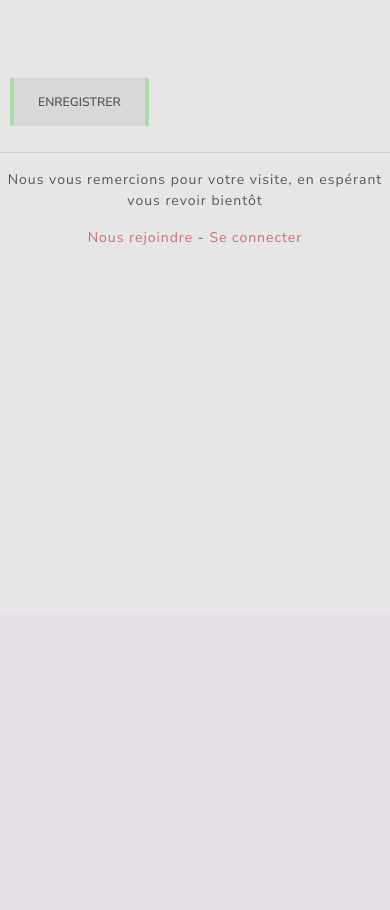
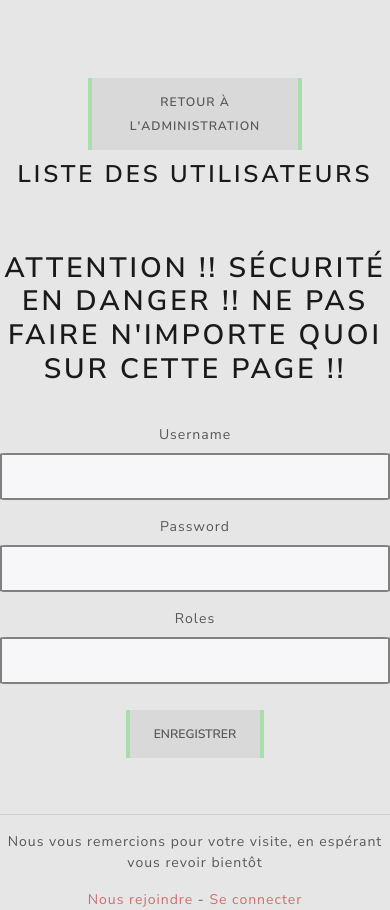
Before and after one commit to benoitsouillat/playdogs, a Symfony app: template templates/administration/inscription.html.twig in a window 390 px wide. Shown: the part 230-1140 px from the top of the page. Before the commit the page ends 475 px from the top, so only its background shows below. Run offline with Twig, Linux system fonts and the light colour scheme; the template is opened without the code that fills it, so the values that code supplies are empty; form fields are guessed from the names that the template uses; some libraries are stand-ins or nearby versions.

Commit message:
review admin panel in responsive and add a list of membre in inscription page

```diff
--- a/public/css/main.css
+++ b/public/css/main.css
@@ -587,6 +587,11 @@ footer {
   -webkit-box-direction: normal;
       -ms-flex-direction: column;
           flex-direction: column;
+  padding: 40px;
+  border: solid 2px #a6a6a6;
+  -webkit-box-shadow: 2px 2px 10px #595959;
+          box-shadow: 2px 2px 10px #595959;
+  border-radius: 20px;
 }
 
 .contact-container form > div {
@@ -614,7 +619,7 @@ footer {
   width: 70%;
   border: grey solid 2px;
   border-radius: 5px;
-  height: 32px;
+  min-height: 32px;
 }
 
 .contact-container form textarea {
@@ -981,4 +986,92 @@ footer {
   border: solid grey 3px;
   min-height: 120px;
 }
+
+@media all and (max-width: 700px) {
+  .manage {
+    display: -webkit-box;
+    display: -ms-flexbox;
+    display: flex;
+    -webkit-box-orient: vertical;
+    -webkit-box-direction: normal;
+        -ms-flex-direction: column;
+            flex-direction: column;
+    -webkit-box-pack: center;
+        -ms-flex-pack: center;
+            justify-content: center;
+    -webkit-box-align: center;
+        -ms-flex-align: center;
+            align-items: center;
+  }
+  .manage__add {
+    -ms-flex-wrap: wrap;
+        flex-wrap: wrap;
+  }
+  .manage__add form {
+    max-width: unset;
+    min-width: unset;
+    width: 100%;
+    -webkit-box-ordinal-group: 3;
+        -ms-flex-order: 2;
+            order: 2;
+  }
+  .manage__add__info {
+    padding-top: 10px;
+    display: -webkit-box;
+    display: -ms-flexbox;
+    display: flex;
+    -webkit-box-orient: vertical;
+    -webkit-box-direction: normal;
+        -ms-flex-direction: column;
+            flex-direction: column;
+    -webkit-box-pack: start;
+        -ms-flex-pack: start;
+            justify-content: flex-start;
+    -webkit-box-align: center;
+        -ms-flex-align: center;
+            align-items: center;
+    max-width: unset;
+    min-width: unset;
+    width: 100%;
+  }
+  .manage__add__info ul {
+    padding: 0;
+  }
+  .manage__add__info a {
+    -ms-flex-item-align: center;
+        -ms-grid-row-align: center;
+        align-self: center;
+  }
+  .manage__add .form-group textarea {
+    width: 80% !important;
+  }
+  .manage .manage__option {
+    width: 60%;
+    -webkit-box-orient: vertical;
+    -webkit-box-direction: normal;
+        -ms-flex-direction: column;
+            flex-direction: column;
+    -webkit-box-align: stretch;
+        -ms-flex-align: stretch;
+            align-items: stretch;
+    text-align: center;
+  }
+  .manage .manage__option input, .manage .manage__option h3 {
+    -ms-flex-item-align: center;
+        -ms-grid-row-align: center;
+        align-self: center;
+  }
+  .manage__list ul {
+    width: 90%;
+    font-weight: bold;
+    padding: 0;
+    padding-bottom: 15px;
+    margin-bottom: 10px;
+  }
+  .manage__list ul li {
+    border-bottom: solid 1px gray;
+    font-size: 16px;
+    text-align: center;
+  }
+}
 /*# sourceMappingURL=main.css.map */
--- a/public/css/pages/_admin.scss
+++ b/public/css/pages/_admin.scss
@@ -127,3 +127,75 @@
     }
 
 }
+
+@media all and (max-width: 700px)
+{
+.manage {
+    display: flex;
+    flex-direction: column;
+    justify-content: center;
+    align-items: center;
+
+    &__add {
+        flex-wrap: wrap;
+
+        form {
+            max-width: unset;
+            min-width: unset;
+            width: 100%;
+            order: 2;
+        }
+        &__info {
+            padding-top: 10px;
+            display: flex;
+            flex-direction: column;
+            justify-content: flex-start;
+            align-items: center;
+
+            max-width: unset;
+            min-width: unset;
+            width: 100%;
+
+            ul {
+                padding: 0;
+            }
+
+            a {
+                align-self: center;
+            }
+        }
+        .form-group {
+            textarea {
+                width: 80%!important;
+            }
+        }
+    }
+    .manage__option {
+        width: 60%;
+        flex-direction: column;
+        align-items: stretch;
+        text-align: center;
+
+        input, h3 {
+            align-self: center;
+        }
+    }
+    &__list {
+        ul {
+            width: 90%;
+            font-weight: bold;
+            padding: 0;
+            padding-bottom: 15px;
+            margin-bottom: 10px;
+
+
+            li {
+                border-bottom: solid 1px lighten($second-color, 50);
+                font-size: 16px;
+                text-align: center;
+
+            }
+        }
+    }
+}
+}
--- a/public/css/pages/_contact.scss
+++ b/public/css/pages/_contact.scss
@@ -9,6 +9,10 @@
         width: 50%;
         display: flex;
         flex-direction: column;
+        padding: 40px;
+        border: solid 2px lighten($second-color, 65);
+        box-shadow: 2px 2px 10px lighten($second-color, 35);
+        border-radius: 20px;
 
         > div {
             margin: 10px 0;
@@ -27,7 +31,8 @@
             width: 70%;
             border: grey solid 2px;
             border-radius: 5px;
-            height: 32px;
+            min-height: 32px;
+
         }
         textarea {
             min-height: 80px;
--- a/src/Controller/LoginController.php
+++ b/src/Controller/LoginController.php
@@ -30,6 +30,11 @@ class LoginController extends AbstractController
      */
     public function inscription(UserPasswordEncoderInterface $encoder, EntityManagerInterface $manager, Request $request): Response
     {
+
+        $repo = $this->getDoctrine()->getRepository(User::class);
+        $lists = $repo->findAll();
+
+
         $user = new User();
 
         $form = $this->createForm(InscriptionType::class, $user);
@@ -46,6 +51,7 @@ class LoginController extends AbstractController
         return $this->render('administration/inscription.html.twig', [
             'title' => 'Inscrire',
             'form' => $form->createView(),
+            'lists' => $lists,
         ]);
     }
 
--- a/templates/administration/admin.html.twig
+++ b/templates/administration/admin.html.twig
@@ -2,9 +2,6 @@
 
 {% block body %}
     {% if app.user %}
-
-        <p>Affichage des candidatures</p>
-
         <div class="manage">
             <div class="manage__option">
                 <a href="{{ path('admin_price')}}" class="btn" > Gérer les prix </a>
--- a/templates/administration/candidate.html.twig
+++ b/templates/administration/candidate.html.twig
@@ -19,6 +19,10 @@
     </section>
 
     {% endfor %}
+
+    <div>
+        <a class="btn" href="{{ path('admin_admin')}}" >Retour à l'administration</a>
+    </div>
 </div>
 
 {% endblock %}
--- a/templates/administration/inscription.html.twig
+++ b/templates/administration/inscription.html.twig
@@ -2,12 +2,41 @@
 
 {% block body %}
 
-    {{form_start(form)}}
+<div class="manage">
+    <div class="manage__option">
+        <a class="btn" href="{{ path('admin_admin')}}" >Retour à l'administration</a>
+    </div>
+    <div class="manage__list">
+        <h3>Liste des utilisateurs</h3>
+
+        <ul>
+            {% for list in lists %}
+                <li> {{list.username}} =>
+                    {% if list.roles[0] == 'ROLE_ADMIN' %}
+                    Administrateur
+                    {% elseif list.roles[0] == 'ROLE_USER' %}
+                    Toiletteur
+                    {% endif %}
+                </li>
+
+            {% endfor %}
+        </ul>
+    </div>
+    <div class="manage__add">
+
+        {{form_start(form)}}
+
+        <h2>Attention !! Sécurité en danger !! Ne pas faire n'importe quoi sur cette page !!</h2>
 
 
-    <button type="submit" class="btn">Enregistrer</button>
-
-    {{form_end(form)}}
+            {{ form_row(form.username)}}
+            {{ form_row(form.password)}}
+            {{ form_row(form.roles)}}
 
 
+        <button type="submit" class="btn">Enregistrer</button>
+
+        {{form_end(form)}}
+    </div>
+</div>
 {% endblock %}
--- a/templates/base.html.twig
+++ b/templates/base.html.twig
@@ -64,6 +64,6 @@
                 <a href="{{ path('login') }}"> Se connecter</a>
             </div>
         </footer>
-        <script src="app/app.js"></script>
+        <script src=" {{ asset('app/app.js') }}"></script>
     </body>
 </html>
```
Also changed, not shown: 1 other file.
